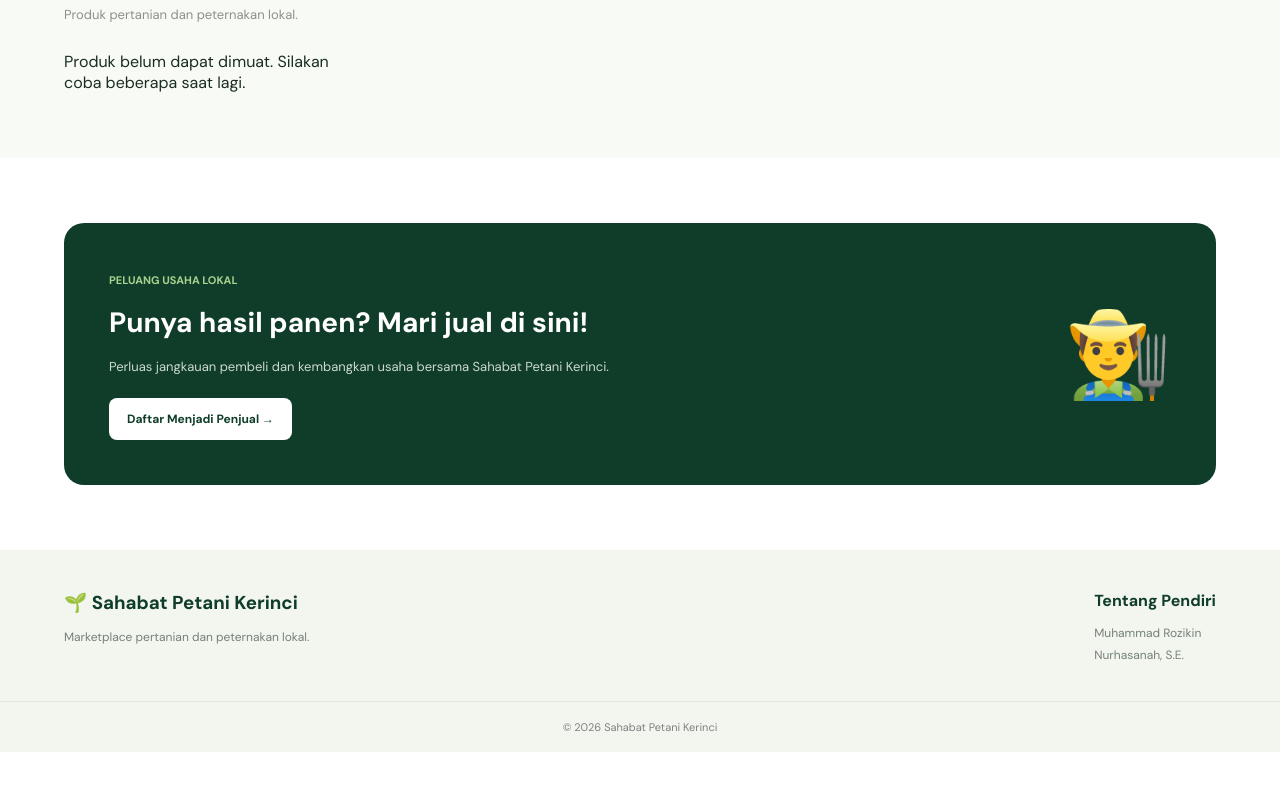
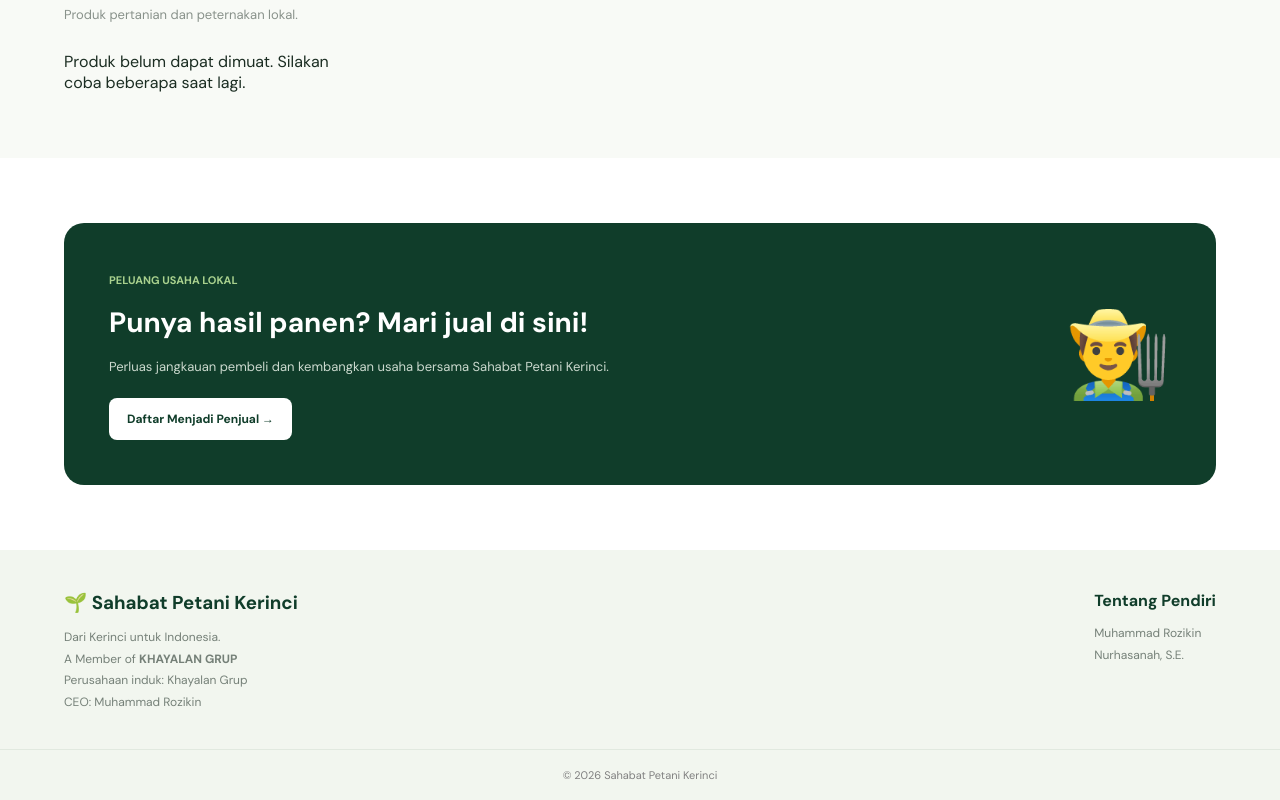
Before and after one commit to abangayeh/sahabat-petani-kerinci, a plain HTML site: page index.html in a window 1280 px wide. Shown: the part 1147-1947 px from the top of the page. Before the commit the page ends 1899 px from the top, so only its background shows below. Drawn offline with Linux system fonts and the light colour scheme; no server answers.

Commit message:
Update index.html

```diff
--- a/index.html
+++ b/index.html
@@ -198,8 +198,13 @@
     <div class="container footer-content">
 
         <div>
-            <h3>🌱 Sahabat Petani Kerinci</h3>
-            <p>Marketplace pertanian dan peternakan lokal.</p>
+    <h3>🌱 Sahabat Petani Kerinci</h3>
+    <p>Dari Kerinci untuk Indonesia.</p>
+    <p class="parent-company">
+        A Member of <strong>KHAYALAN GRUP</strong>
+    </p>
+    <p>Perusahaan induk: Khayalan Grup</p>
+    <p>CEO: Muhammad Rozikin</p>
         </div>
 
         <div>
```
